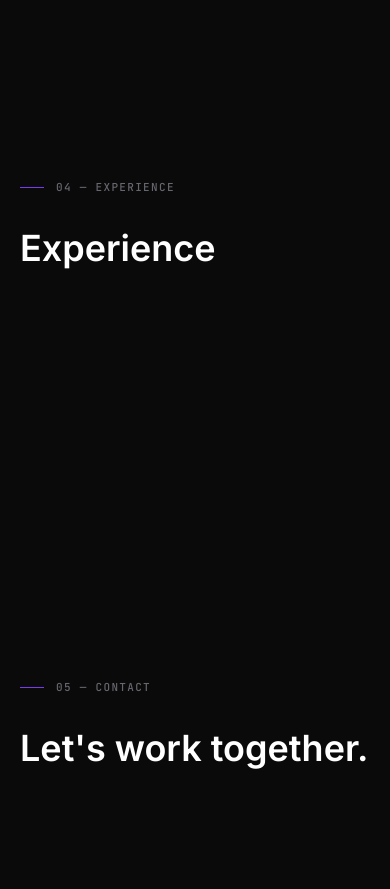
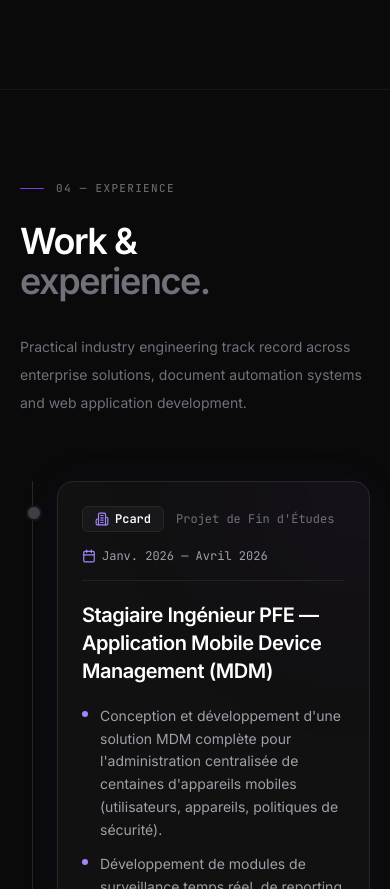
Before and after one commit to anasmouradi/anas-portfolio, a Next.js app: page / in a window 390 px wide. Shown: the part 5573-6462 px from the top of the page. Built offline with nearby package versions, Linux system fonts and the light colour scheme.

Commit message:
Feat: Complete Step 6 - Experience section with timeline UI and real career data

```diff
--- a/app/page.tsx
+++ b/app/page.tsx
@@ -3,6 +3,7 @@ import Hero from "@/components/Hero";
 import About from "@/components/About";
 import TechStack from "@/components/TechStack";
 import Projects from "@/components/Projects";
+import Experience from "@/components/Experience";
 
 export default function Home() {
   return (
@@ -14,21 +15,7 @@ export default function Home() {
         <About />
         <TechStack />
         <Projects />
-
-        <section
-          id="experience"
-          className="section min-h-[500px]"
-        >
-          <div className="container">
-            <div className="technical-label">
-              04 — Experience
-            </div>
-
-            <h2 className="mt-8 text-4xl font-semibold text-white md:text-6xl">
-              Experience
-            </h2>
-          </div>
-        </section>
+        <Experience />
 
         <section
           id="contact"
--- a/src/components/Experience.tsx
+++ b/src/components/Experience.tsx
@@ -0,0 +1,139 @@
+"use client";
+
+import { motion } from "framer-motion";
+import { Briefcase, Calendar, CheckCircle2, Building2 } from "lucide-react";
+import { experiences } from "@/data/experience";
+
+export default function Experience() {
+  return (
+    <section id="experience" className="section border-t border-zinc-900">
+      <div className="container">
+
+        {/* Section Header */}
+        <motion.div
+          initial={{ opacity: 0, y: 30 }}
+          whileInView={{ opacity: 1, y: 0 }}
+          viewport={{ once: true, amount: 0.2 }}
+          transition={{ duration: 0.6 }}
+          className="mb-16 flex flex-col justify-between gap-8 md:flex-row md:items-end"
+        >
+          <div>
+            <div className="technical-label mb-6">
+              04 — Experience
+            </div>
+
+            <h2 className="max-w-3xl text-4xl font-semibold tracking-[-0.04em] text-white md:text-6xl">
+              Work &amp;
+              <br />
+              <span className="text-zinc-500">experience.</span>
+            </h2>
+          </div>
+
+          <p className="max-w-md text-sm leading-7 text-zinc-500 md:text-right">
+            Practical industry engineering track record across enterprise solutions,
+            document automation systems and web application development.
+          </p>
+        </motion.div>
+
+        {/* Timeline Container */}
+        <div className="relative border-l border-zinc-800 ml-3 md:ml-6 pl-6 md:pl-10 space-y-12">
+          {experiences.map((exp, index) => (
+            <motion.div
+              key={exp.id}
+              initial={{ opacity: 0, x: -20 }}
+              whileInView={{ opacity: 1, x: 0 }}
+              viewport={{ once: true, amount: 0.2 }}
+              transition={{ duration: 0.5, delay: index * 0.1 }}
+              className="relative group"
+            >
+              {/* Timeline Glowing Node Dot */}
+              <div
+                className="
+                  absolute -left-[31px] md:-left-[47px] top-6
+                  h-4 w-4 rounded-full
+                  border-2 border-zinc-900 bg-zinc-700
+                  group-hover:border-violet-500 group-hover:bg-violet-600
+                  group-hover:shadow-[0_0_16px_rgba(124,58,237,0.8)]
+                  transition-all duration-300
+                "
+              />
+
+              {/* Experience Card */}
+              <div
+                className={`
+                  relative overflow-hidden rounded-2xl border border-zinc-800
+                  bg-[#111111] p-6 md:p-8 transition-all duration-500
+                  hover:border-zinc-700 hover:bg-[#131313]
+                  ${exp.featured ? "shadow-[0_0_40px_rgba(124,58,237,0.06)]" : ""}
+                `}
+              >
+                {/* Subtle purple hover glow */}
+                <div
+                  className="
+                    absolute -right-32 -top-32 h-64 w-64 rounded-full
+                    bg-violet-600/5 blur-[90px]
+                    transition-all duration-700 group-hover:bg-violet-600/15
+                    pointer-events-none
+                  "
+                />
+
+                {/* Top metadata row */}
+                <div className="relative z-10 flex flex-wrap items-center justify-between gap-4 pb-4 border-b border-zinc-800/80">
+                  <div className="flex flex-wrap items-center gap-3">
+                    <span className="inline-flex items-center gap-1.5 px-3 py-1 rounded-md bg-zinc-900 border border-zinc-800 font-mono text-xs font-semibold text-white">
+                      <Building2 className="w-3.5 h-3.5 text-violet-400" />
+                      {exp.company}
+                    </span>
+
+                    <span className="font-mono text-xs text-zinc-500">
+                      {exp.type}
+                    </span>
+                  </div>
+
+                  <div className="inline-flex items-center gap-1.5 font-mono text-xs text-zinc-400">
+                    <Calendar className="w-3.5 h-3.5 text-violet-400" />
+                    <span>{exp.period}</span>
+                  </div>
+                </div>
+
+                {/* Role title */}
+                <div className="relative z-10 pt-5">
+                  <h3 className="text-xl md:text-2xl font-semibold text-white tracking-tight">
+                    {exp.role}
+                  </h3>
+                </div>
+
+                {/* Bullet points of description */}
+                <ul className="relative z-10 mt-5 space-y-3">
+                  {exp.description.map((point, i) => (
+                    <li key={i} className="flex items-start gap-3 text-sm leading-relaxed text-zinc-400">
+                      <span className="mt-1.5 h-1.5 w-1.5 rounded-full bg-violet-400 shrink-0" />
+                      <span>{point}</span>
+                    </li>
+                  ))}
+                </ul>
+
+                {/* Technologies used */}
+                <div className="relative z-10 mt-6 pt-5 border-t border-zinc-800/80 flex flex-wrap items-center gap-2">
+                  <span className="font-mono text-[10px] text-zinc-500 uppercase tracking-wider mr-2">
+                    Technologies:
+                  </span>
+                  {exp.technologies.map((tech) => (
+                    <span
+                      key={tech}
+                      className="border border-zinc-800 bg-zinc-900/60 px-3 py-1 font-mono text-[10px] uppercase tracking-wider text-zinc-400 group-hover:border-zinc-700 transition-colors"
+                    >
+                      {tech}
+                    </span>
+                  ))}
+                </div>
+
+              </div>
+            </motion.div>
+          ))}
+        </div>
+
+      </div>
+    </section>
+  );
+}
--- a/src/data/experience.ts
+++ b/src/data/experience.ts
@@ -0,0 +1,53 @@
+export interface ExperienceItem {
+  id: string;
+  role: string;
+  company: string;
+  type: string;
+  period: string;
+  description: string[];
+  technologies: string[];
+  featured?: boolean;
+}
+
+export const experiences: ExperienceItem[] = [
+  {
+    id: "mdm-pfe",
+    role: "Stagiaire Ingénieur PFE — Application Mobile Device Management (MDM)",
+    company: "Pcard",
+    type: "Projet de Fin d'Études",
+    period: "Janv. 2026 — Avril 2026",
+    description: [
+      "Conception et développement d'une solution MDM complète pour l'administration centralisée de centaines d'appareils mobiles (utilisateurs, appareils, politiques de sécurité).",
+      "Développement de modules de surveillance temps réel, de reporting et d'administration à distance exposés via des API REST sécurisées.",
+      "Pilotage de l'analyse des besoins et de l'architecture logicielle, depuis le cadrage technique jusqu'au déploiement en environnement de production.",
+    ],
+    technologies: ["Java", "Spring Boot", "React.js", "MySQL", "REST API", "WebSocket"],
+    featured: true,
+  },
+  {
+    id: "ocr-intern",
+    role: "Stagiaire Développeur OCR",
+    company: "Pcard",
+    type: "Stage Technique",
+    period: "Juin 2025 — Août 2025",
+    description: [
+      "Développement d'un système de reconnaissance optique de caractères (OCR) automatisant l'extraction de données à partir de documents scannés.",
+      "Mise en place d'un pipeline de prétraitement d'images haute précision (débruitage, redressement / deskewing, binarisation) améliorant nettement la qualité d'extraction.",
+      "Intégration et optimisation de la bibliothèque Tesseract OCR dans le workflow d'automatisation documentaire.",
+    ],
+    technologies: ["Python", "OpenCV", "Tesseract OCR", "Node.js", "Image Processing"],
+  },
+  {
+    id: "web-intern",
+    role: "Stagiaire Développeur Web",
+    company: "Neotrack",
+    type: "Stage",
+    period: "Juillet 2024 — Septembre 2024",
+    description: [
+      "Développement d'une plateforme e-commerce complète avec gestion du catalogue produits, panier dynamique et traitement des commandes.",
+      "Construction de l'interface utilisateur responsive et des services back-end associés en architecture MVC.",
+      "Exécution des tests fonctionnels et optimisation continue des performances et de l'expérience utilisateur (UX).",
+    ],
+    technologies: ["PHP", "Laravel", "JavaScript", "HTML/CSS", "MySQL"],
+  },
+];
```
